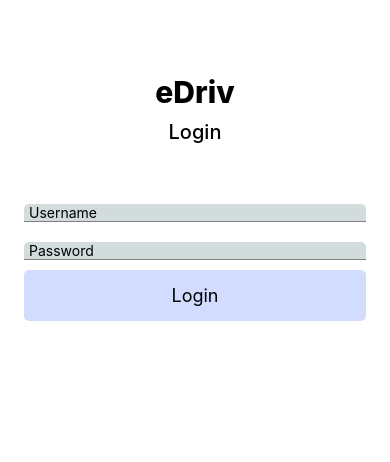
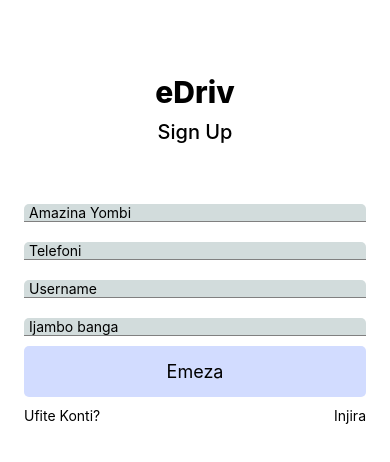
Before and after one commit to idMuvunyi/edriv, a React Native app: screen /SignUp in a window 390 px wide. Shown: the top 462 px of the page. Built offline with nearby package versions, Linux system fonts and the light colour scheme.

Commit message:
introduce basic sign up screen and navigation

```diff
--- a/App.tsx
+++ b/App.tsx
@@ -1,18 +1,33 @@
 import React from 'react';
 import {StyleSheet, View, Text} from 'react-native';
-import {Login} from './app/screens';
+import {createNativeStackNavigator} from '@react-navigation/native-stack';
+import {NavigationContainer} from '@react-navigation/native';
+import {Login, SignUp} from './app/screens';
+
+export type StackParamList = {
+  Login: undefined;
+  SignUp: undefined;
+};
+
+const Stack = createNativeStackNavigator();
 
 function App() {
   return (
-    <View style={styles.sectionContainer}>
-      <Login />
-    </View>
+    <NavigationContainer>
+      <Stack.Navigator
+        initialRouteName="Login"
+        screenOptions={{headerShown: false}}>
+        <Stack.Screen name="Login" component={Login} />
+        <Stack.Screen name="SignUp" component={SignUp} />
+      </Stack.Navigator>
+    </NavigationContainer>
   );
 }
 
 const styles = StyleSheet.create({
   sectionContainer: {
     flex: 1,
+    backgroundColor: 'white',
   },
 });
 
--- a/app/screens/index.ts
+++ b/app/screens/index.ts
@@ -1,3 +1,3 @@
 import Login from './login';
-
-export {Login};
+import SignUp from './sign-up';
+export {Login, SignUp};
--- a/app/screens/login.tsx
+++ b/app/screens/login.tsx
@@ -1,14 +1,19 @@
-import {View, Text, StyleSheet} from 'react-native';
-import React, {useState} from 'react';
+import {View, Text, StyleSheet, Pressable, SafeAreaView} from 'react-native';
+import React, {FC, useState} from 'react';
 import InputText from '../components/InputText';
 import Button from '../components/Button';
+import {NativeStackScreenProps} from '@react-navigation/native-stack';
+import {StackParamList} from '../../App';
 
-const Login = () => {
+type NavigationProps = NativeStackScreenProps<StackParamList>;
+
+const Login: FC<NavigationProps> = ({navigation}) => {
   const [username, setUsername] = useState<string>('');
   const [password, setPassword] = useState<string>('');
 
   return (
-    <View style={styles.container}>
+    <SafeAreaView style={styles.wrapper}>
+      <View style={styles.screenContainer}>
         <View style={styles.headerContainer}>
           <Text style={styles.logoStyle}>eDriv</Text>
           <Text style={styles.screenTitleStyle}>Login</Text>
@@ -27,15 +32,24 @@ const Login = () => {
             keyboardType="visible-password"
           />
         </View>
-      <Button title="Login" onPress={() => {}} />
+        <Button title="Injira" onPress={() => {}} />
+        <View style={styles.bottomTextContainer}>
+          <Text>Nta Konti?</Text>
+          <Pressable onPress={() => navigation.navigate('SignUp')}>
+            <Text>Yifungure</Text>
+          </Pressable>
         </View>
+      </View>
+    </SafeAreaView>
   );
 };
 
 const styles = StyleSheet.create({
-  container: {
+  wrapper: {
     flex: 1,
     backgroundColor: 'white',
+  },
+  screenContainer: {
     margin: 24,
   },
   headerContainer: {
@@ -51,6 +65,11 @@ const styles = StyleSheet.create({
     fontWeight: '500',
     marginTop: 10,
   },
+  bottomTextContainer: {
+    flexDirection: 'row',
+    justifyContent: 'space-between',
+    marginTop: 10,
+  },
 });
 
 export default Login;
--- a/app/screens/sign-up.tsx
+++ b/app/screens/sign-up.tsx
@@ -1,14 +1,86 @@
-import {StyleSheet, Text, View} from 'react-native';
-import React from 'react';
+import {Pressable, SafeAreaView, StyleSheet, Text, View} from 'react-native';
+import React, {FC, useState} from 'react';
+import Button from '../components/Button';
+import InputText from '../components/InputText';
+import {NativeStackScreenProps} from '@react-navigation/native-stack';
+import {StackParamList} from '../../App';
+type NavigationProps = NativeStackScreenProps<StackParamList>;
 
-const SignUp = () => {
+const SignUp: FC<NavigationProps> = ({navigation}) => {
+  const [username, setUsername] = useState<string>('');
+  const [password, setPassword] = useState<string>('');
+
   return (
-    <View>
-      <Text>sign-up</Text>
-    </View>
+    <SafeAreaView style={styles.wrapper}>
+      <View style={styles.screenContainer}>
+        <View style={styles.headerContainer}>
+          <Text style={styles.logoStyle}>eDriv</Text>
+          <Text style={styles.screenTitleStyle}>Sign Up</Text>
+        </View>
+        <View>
+          <InputText
+            value={username}
+            placeholder="Amazina Yombi"
+            onChangeText={value => setUsername(value)}
+            keyboardType="default"
+          />
+          <InputText
+            value={username}
+            placeholder="Telefoni"
+            onChangeText={value => setUsername(value)}
+            keyboardType="default"
+          />
+          <InputText
+            value={username}
+            placeholder="Username"
+            onChangeText={value => setUsername(value)}
+            keyboardType="default"
+          />
+          <InputText
+            value={password}
+            placeholder="Ijambo banga"
+            onChangeText={value => setPassword(value)}
+            keyboardType="visible-password"
+          />
+        </View>
+        <Button title="Emeza" onPress={() => {}} />
+        <View style={styles.bottomTextContainer}>
+          <Text>Ufite Konti?</Text>
+          <Pressable onPress={() => navigation.navigate('Login')}>
+            <Text>Injira</Text>
+          </Pressable>
+        </View>
+      </View>
+    </SafeAreaView>
   );
 };
 
 export default SignUp;
 
-const styles = StyleSheet.create({});
+const styles = StyleSheet.create({
+  wrapper: {
+    flex: 1,
+    backgroundColor: 'white',
+  },
+  screenContainer: {
+    margin: 24,
+  },
+  headerContainer: {
+    alignItems: 'center',
+    marginVertical: 50,
+  },
+  logoStyle: {
+    fontSize: 30,
+    fontWeight: '800',
+  },
+  screenTitleStyle: {
+    fontSize: 20,
+    fontWeight: '500',
+    marginTop: 10,
+  },
+  bottomTextContainer: {
+    flexDirection: 'row',
+    justifyContent: 'space-between',
+    marginTop: 10,
+  },
+});
--- a/package.json
+++ b/package.json
@@ -10,8 +10,12 @@
     "test": "jest"
   },
   "dependencies": {
+    "@react-navigation/native": "^6.1.7",
+    "@react-navigation/native-stack": "^6.9.13",
     "react": "18.2.0",
-    "react-native": "0.72.3"
+    "react-native": "0.72.3",
+    "react-native-safe-area-context": "^4.7.1",
+    "react-native-screens": "^3.24.0"
   },
   "devDependencies": {
     "@babel/core": "^7.20.0",
```
Also changed, not shown: 2 other files (tests, documents, lock files or other folders). Lines whose indentation alone changed are shown as unchanged.
